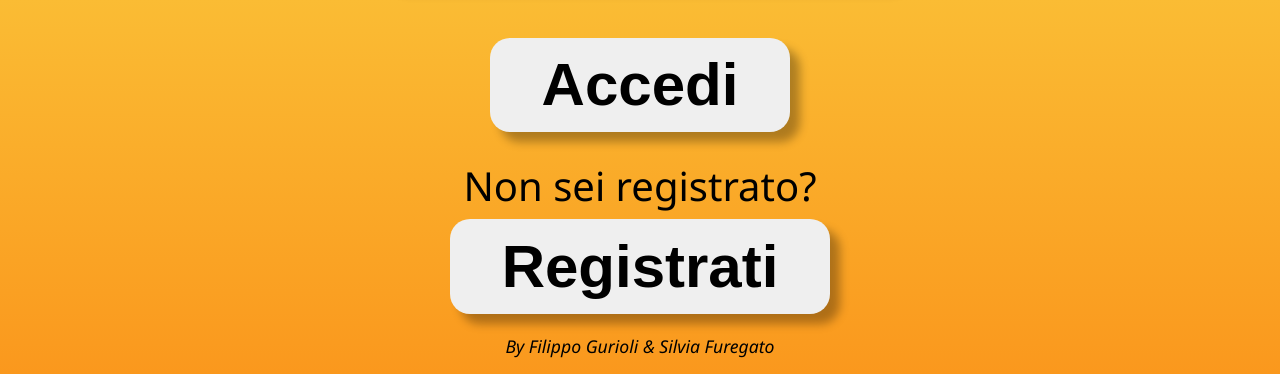
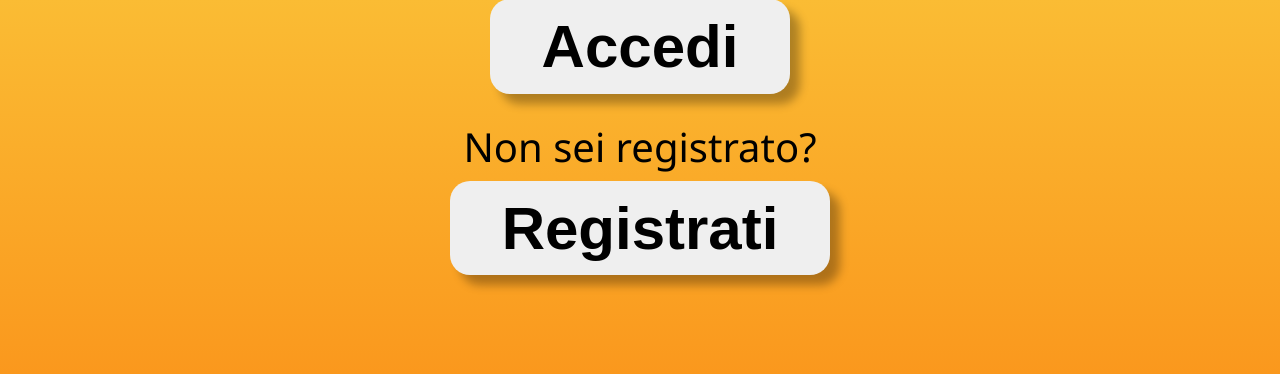
Before and after one commit to FilippoGurioli/ProgettoWeb-WeFit, a PHP site: page / in a window 1280 px wide. Shown: the part 426-800 px from the top of the page. Run offline with PHP 8.4, Linux system fonts and the light colour scheme; some libraries are stand-ins or nearby versions.

Commit message:
updated report

```diff
--- a/src/css/login.css
+++ b/src/css/login.css
@@ -29,16 +29,6 @@ form {
     margin-bottom: 2%;
 }
 
-footer {
-    text-align: center;
-    font-style: italic;
-    position: fixed;
-    bottom: 0;
-    width: 100%;
-    height: 2.5rem;
-    font-size: 110%;
-}
-
 button {
     margin-top: 0.5%;
 }
--- a/src/template/login.php
+++ b/src/template/login.php
@@ -19,5 +19,4 @@
             <a href="register-redirector.php"><button>Registrati</button></a>
         </div>
     </div>
-    <footer>By Filippo Gurioli & Silvia Furegato</footer>
 </div>
```
Also changed, not shown: 3 other files.
